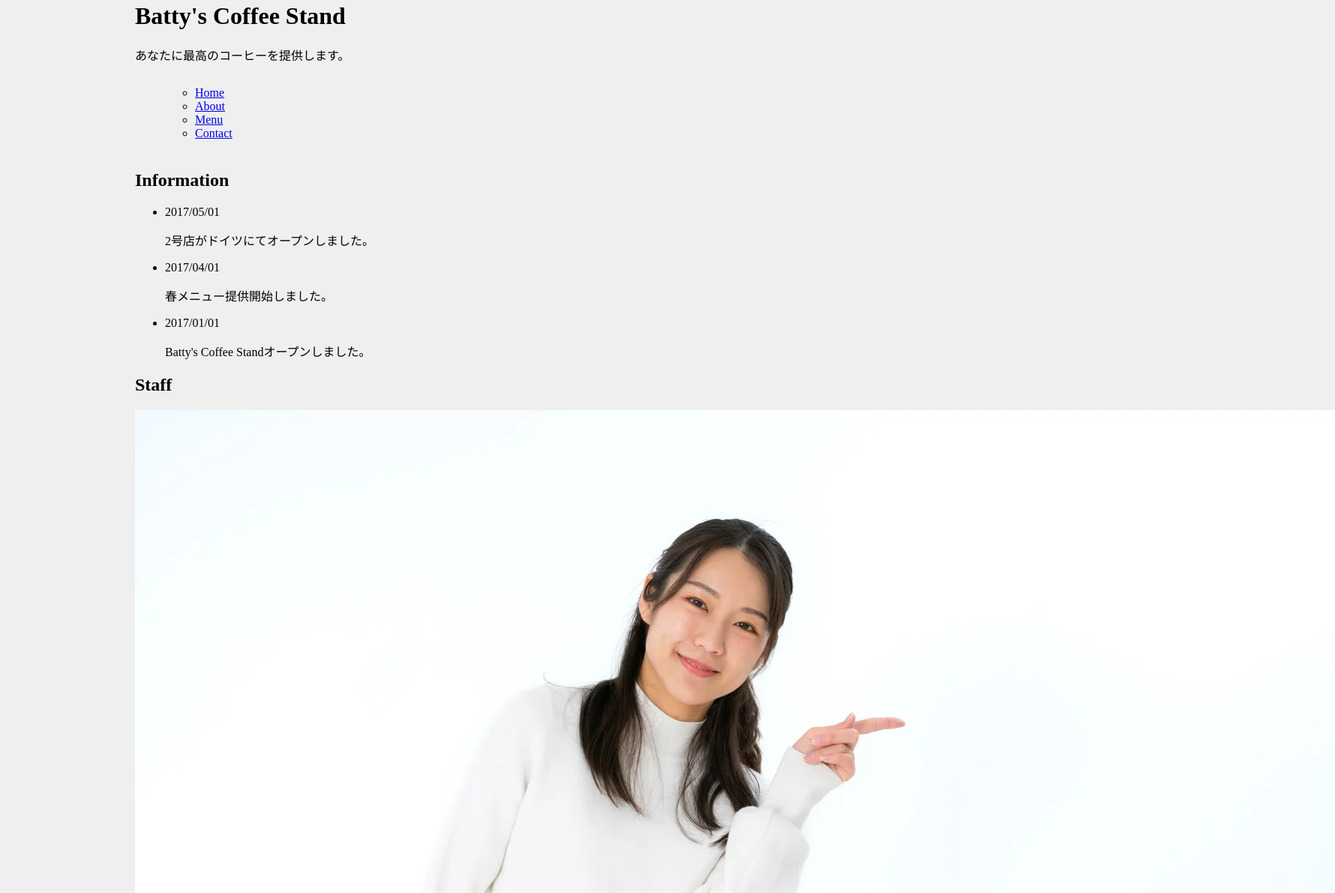
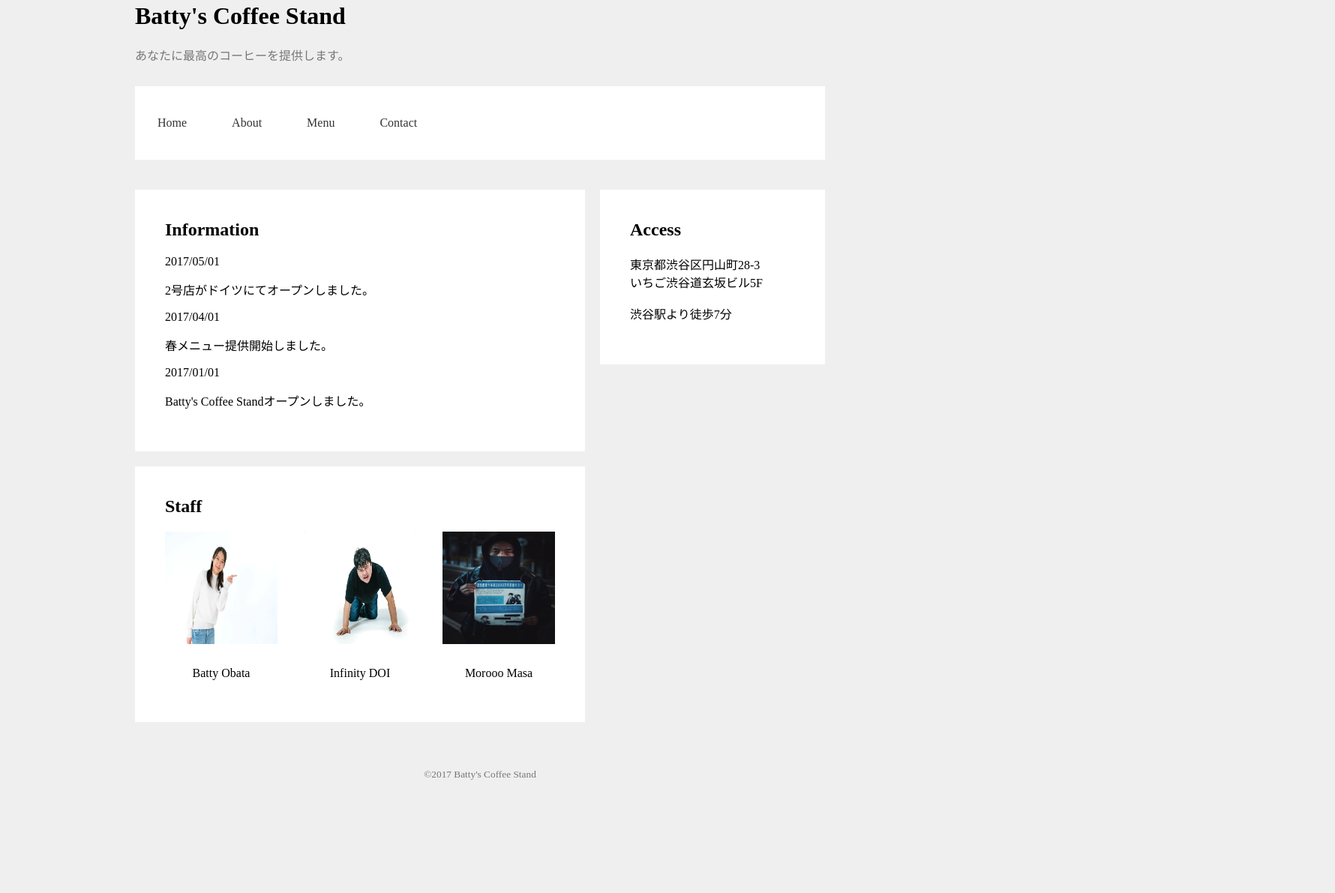
Before and after one commit to sakurai-gggit/html-sample, a plain HTML site: page index.html in a window 1280 px wide. Shown: the part 37-1228 px from the top of the page at 75% size, 1780 px wide, since content can reach past the window. After the commit the page ends 1086 px from the top, so only its background shows below. Drawn offline with Linux system fonts and the light colour scheme.

```diff
--- a/css/style.css
+++ b/css/style.css
@@ -1,17 +1,106 @@
-body{
+body {
     background-color: #efefef;
 }
-header{
+
+header {
     margin-top: 20px;
 }
-.container{
+
+.container {
     width: 920px;
     margin: 0 auto 40px auto;
 }
-.header-title{
+
+.header-title {
     margin-top: 40px;
     margin-bottom: 30px;
 }
-.logo{
 
+.logo {
+    font-size: 32px;
 }
+
+.title-text {
+    color: #777;
+}
+
+.header-navigation {
+    width: 100%;
+    background-color: #fff;
+    padding: 20px 0;
+}
+
+.header-navigation li {
+    float: left;
+    padding: 0 30px;
+    text-align: center;
+    list-style-type: none;
+}
+
+.header-navigation li a {
+    color: #333;
+    text-decoration: none;
+}
+
+.clearfix:after {
+    content: "";
+    display: block;
+    clear: both;
+}
+footer {
+    text-align: center;
+}
+
+.copyright {
+    color: #777;
+}
+.card-contents {
+    padding: 40px;
+    margin-bottom: 20px;
+    background-color: #fff;
+}
+
+.card-title {
+    font-size: 24px;
+    font-weight: bold;
+    margin-top: 0;
+    margin-bottom: 20px;
+}
+
+main {
+    width: 600px;
+    margin-right: 20px;
+    float: left;
+}
+
+aside {
+    width: 300px;
+    float: left;
+}
+.information-list {
+  list-style-type: none;
+  padding-left: 0;
+}
+
+.information-list li {
+  margin-bottom: 10px;
+}
+.staff {
+    width: 150px;
+    margin-right: 35px;
+    float: left;
+}
+
+.staff:last-child {
+    margin-right: 0;
+}
+
+.staff-image {
+    margin-bottom: 10px;
+    width: 150px;
+    height: 150px;
+}
+
+.staff-name {
+    text-align: center;
+}
```
Also changed, not shown: 1 other file.
